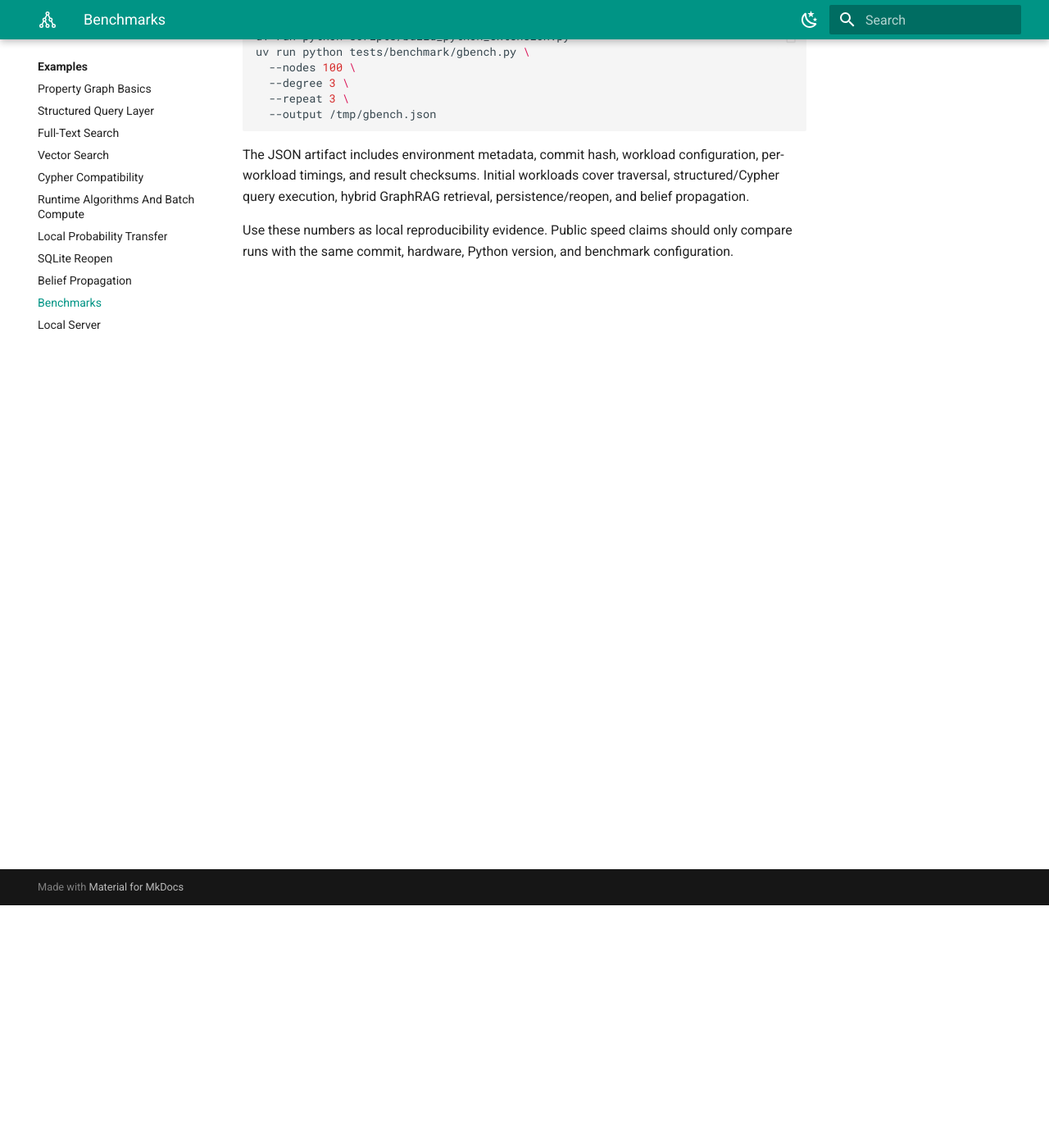
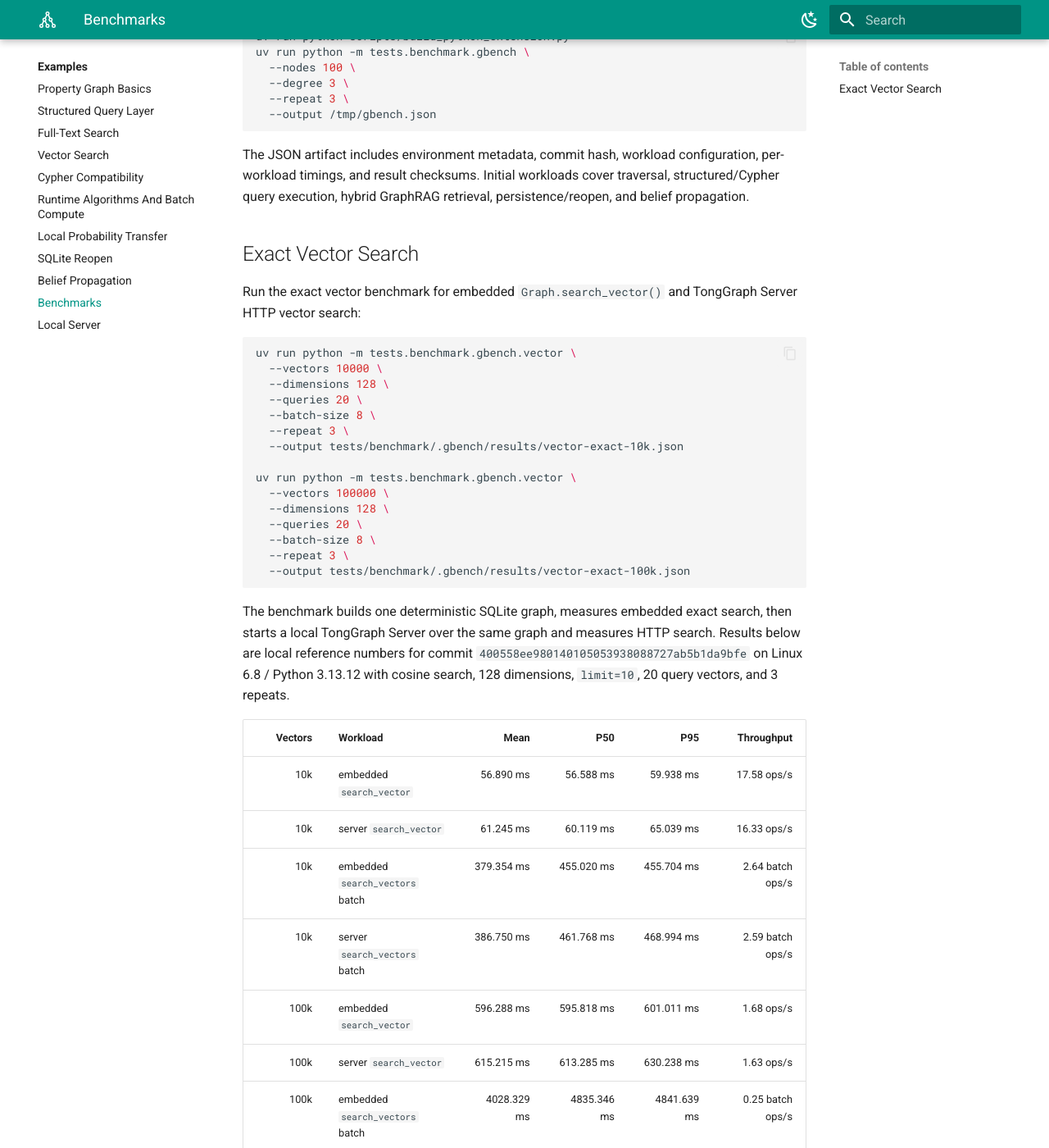
Before and after one commit to bigai-nlco/TongGraph, an MkDocs documentation site: the page built from docs/examples/benchmarks.md, in a window 1280 px wide and 1400 px high, scrolled down 296 px. Shown: the whole window at 82% size. Built offline with MkDocs 1.6.1 and Material for MkDocs 9.7.7, drawn with Linux system fonts in a browser that asks for light colours; some of the changed text lies outside the part shown.

Commit message:
test(server): add exact vector benchmark

````diff
--- a/docs/examples/benchmarks.md
+++ b/docs/examples/benchmarks.md
@@ -6,7 +6,7 @@
 
 ```bash
 uv run python scripts/build_python_extension.py
-uv run python tests/benchmark/gbench.py \
+uv run python -m tests.benchmark.gbench \
   --nodes 100 \
   --degree 3 \
   --repeat 3 \
@@ -18,6 +18,58 @@
 cover traversal, structured/Cypher query execution, hybrid GraphRAG retrieval,
 persistence/reopen, and belief propagation.
 
+## Exact Vector Search
+
+Run the exact vector benchmark for embedded `Graph.search_vector()` and TongGraph
+Server HTTP vector search:
+
+```bash
+uv run python -m tests.benchmark.gbench.vector \
+  --vectors 10000 \
+  --dimensions 128 \
+  --queries 20 \
+  --batch-size 8 \
+  --repeat 3 \
+  --output tests/benchmark/.gbench/results/vector-exact-10k.json
+
+uv run python -m tests.benchmark.gbench.vector \
+  --vectors 100000 \
+  --dimensions 128 \
+  --queries 20 \
+  --batch-size 8 \
+  --repeat 3 \
+  --output tests/benchmark/.gbench/results/vector-exact-100k.json
+```
+
+The benchmark builds one deterministic SQLite graph, measures embedded exact
+search, then starts a local TongGraph Server over the same graph and measures
+HTTP search. Results below are local reference numbers for commit
+`400558ee980140105053938088727ab5b1da9bfe` on Linux 6.8 / Python 3.13.12 with
+cosine search, 128 dimensions, `limit=10`, 20 query vectors, and 3 repeats.
+
+| Vectors | Workload | Mean | P50 | P95 | Throughput |
+|---:|---|---:|---:|---:|---:|
+| 10k | embedded `search_vector` | 56.890 ms | 56.588 ms | 59.938 ms | 17.58 ops/s |
+| 10k | server `search_vector` | 61.245 ms | 60.119 ms | 65.039 ms | 16.33 ops/s |
+| 10k | embedded `search_vectors` batch | 379.354 ms | 455.020 ms | 455.704 ms | 2.64 batch ops/s |
+| 10k | server `search_vectors` batch | 386.750 ms | 461.768 ms | 468.994 ms | 2.59 batch ops/s |
+| 100k | embedded `search_vector` | 596.288 ms | 595.818 ms | 601.011 ms | 1.68 ops/s |
+| 100k | server `search_vector` | 615.215 ms | 613.285 ms | 630.238 ms | 1.63 ops/s |
+| 100k | embedded `search_vectors` batch | 4028.329 ms | 4835.346 ms | 4841.639 ms | 0.25 batch ops/s |
+| 100k | server `search_vectors` batch | 4088.130 ms | 4893.004 ms | 4918.222 ms | 0.24 batch ops/s |
+
+The batch rows measure one `search_vectors()` call as one operation. With
+`batch_size=8` and 20 query vectors, the final batch has 4 vectors, so mean and
+percentiles reflect mixed batch sizes.
+
+These numbers match the expected exact-scan profile: latency grows roughly
+linearly with vector count. The server wrapper adds only small overhead compared
+with embedded search; the scan dominates at 100k vectors. For interactive local
+or internal services, 10k vectors per index is comfortable, while 100k vectors is
+best treated as a batch/offline or low-QPS tier unless higher latency is
+acceptable. Larger or latency-sensitive deployments should wait for a future ANN
+backend.
+
 Use these numbers as local reproducibility evidence. Public speed claims should
 only compare runs with the same commit, hardware, Python version, and benchmark
 configuration.
````
Also changed, not shown: docs/changelog.md (+2 -0 lines), docs/design/local-server.md (+5 -2 lines), docs/development/local-server-development.zh.md (+19 -5 lines), docs/examples/local-server.md (+17 -0 lines), 2 other files.
